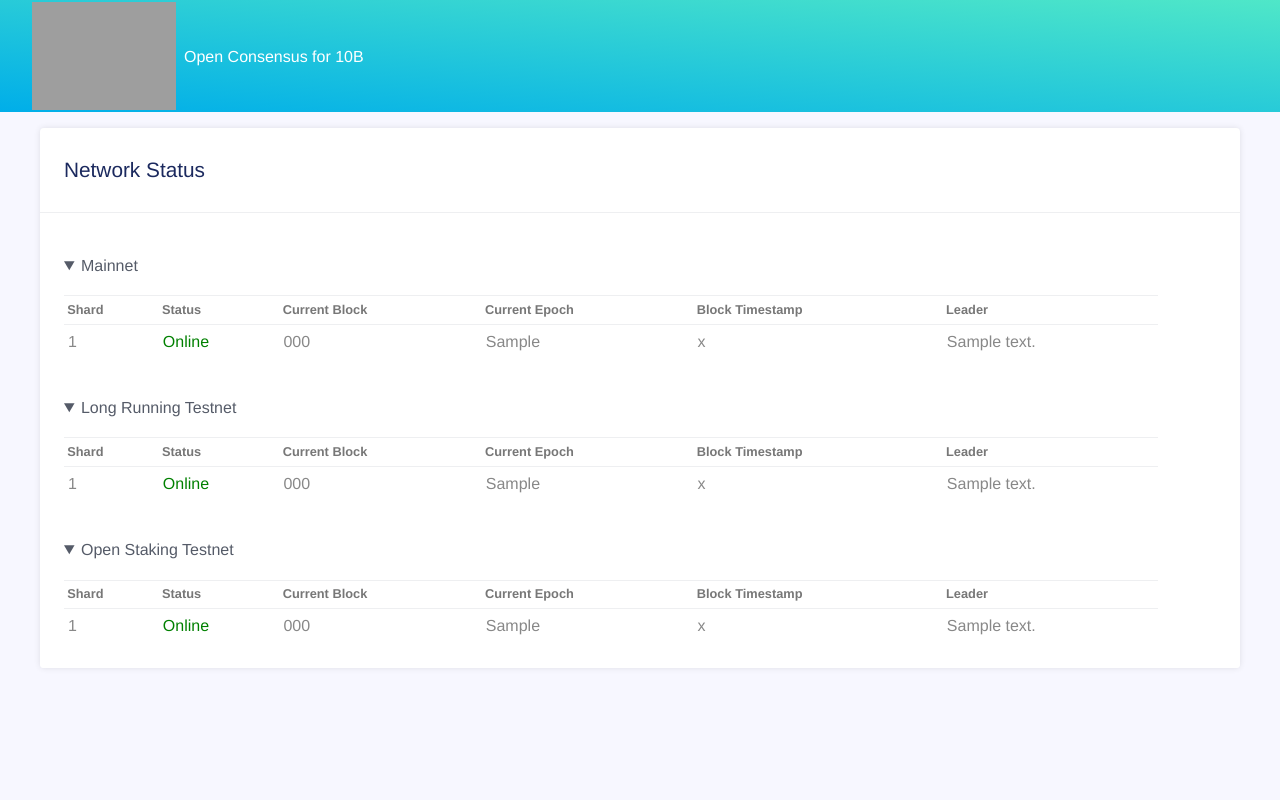
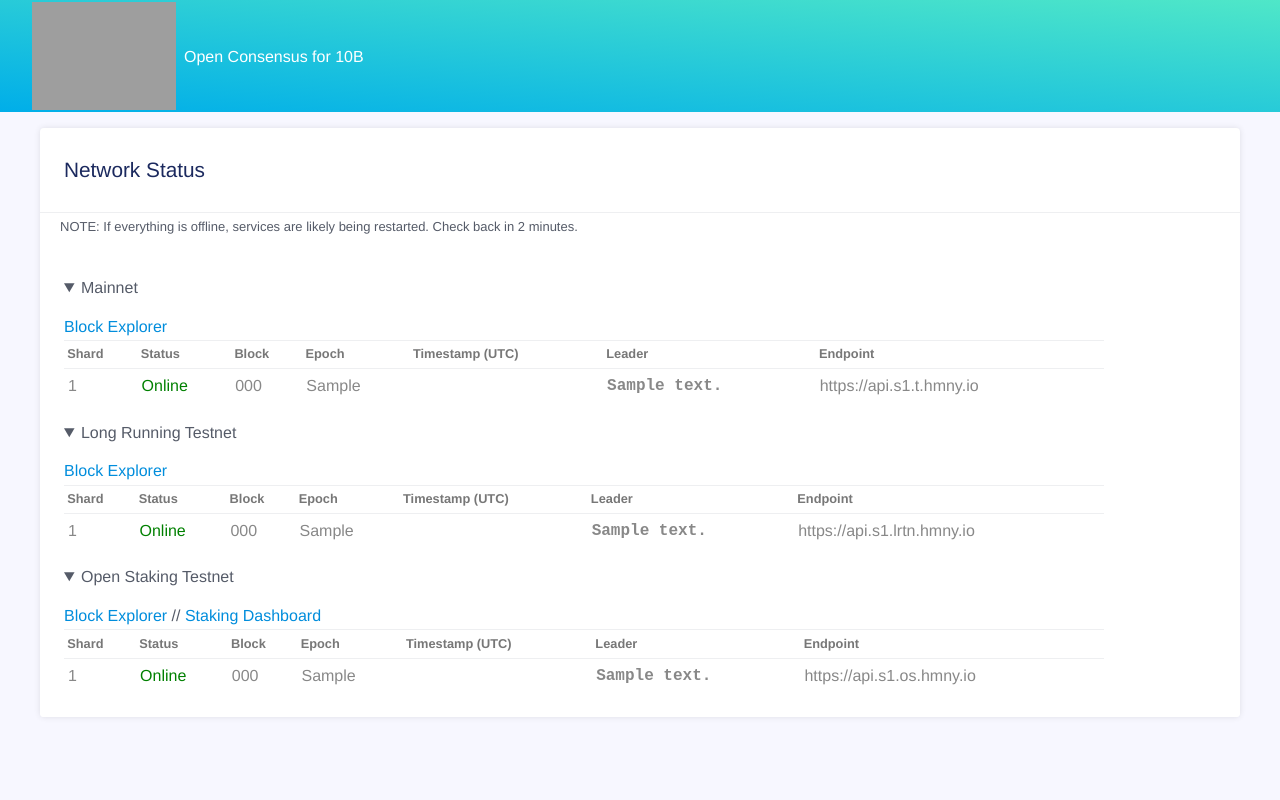
Before and after one commit to harmony-one/monitor, a Flask app: page /status in a window 1280 px wide. Run offline with Flask 2, Linux system fonts and the light colour scheme; a database or web service that is not in the repository returns one stand-in record (values such as "Sample title"); data that the repository does not hold is empty; grey boxes are pictures that could not be loaded.

Commit message:
Watchdog & Status Page updates (#434)
* [watchdog] Change background color of down nodes to red

* [status-page] Read list of networks from a file

* [status-page] Update CSS to display leader address in monospaced font & center boxes

* [status-page] Add links to Block Explorer & Staking Dashboard
	      Include API endpoints for each shard & network

* [watchdog] Show ONE address in Previous Committee

```diff
--- /dev/null
+++ b/monitoring/status-page/networks.txt
@@ -0,0 +1,4 @@
+# Network Name, Watchdog Chain Name, Explorer Link, Staking Dashboard Link, Endpoint tag
+Mainnet, mainnet, https://explorer.harmony.one, , t
+Long Running Testnet, testnet, https://explorer.testnet.harmony.one, , lrtn
+Open Staking Testnet, staking, https://explorer.os.hmny.io, https://staking.harmony.one, os
--- a/monitoring/status-page/status/routes.py
+++ b/monitoring/status-page/status/routes.py
@@ -3,21 +3,33 @@ import json
 import requests
 from flask import render_template
 from status import app
+from collections import namedtuple
+
+NetworkInfo = namedtuple('NetworkInfo', ['name', 'watchdog', 'explorer', 'staking', 'endpoint'])
 
 watchdog = 'http://watchdog.hmny.io/status-%s'
-network_list = [('Mainnet', 'mainnet'),('Long Running Testnet', 'testnet'), ('Open Staking Testnet', 'staking')]
+endpoint = 'https://api.s%s.%s.hmny.io'
 
 @app.route('/status')
 def status():
+
+    with open('networks.txt', 'r') as f:
+        network_list = [NetworkInfo(*[y.strip() for y in x.strip().split(',')]) for x in f if not x[0] == '#']
+
     statuses = {}
     for n in network_list:
-        r = requests.get(watchdog % n[1], auth=('harmony', 'harmony.one'))
-        statuses[n[0]] = {}
+        r = requests.get(watchdog % n.watchdog, auth=('harmony', 'harmony.one'))
+        statuses[n.name] = {}
+        statuses[n.name]['block'] = {}
         for result in r.json():
-            statuses[n[0]][result["shard-id"]] = result
+            statuses[n.name]['block'][result['shard-id']] = result
+            statuses[n.name]['block'][result['shard-id']]['endpoint'] = endpoint % (result['shard-id'], n.endpoint)
+        statuses[n.name]['explorer-link'] = n.explorer
+        statuses[n.name]['staking-link'] = n.staking
 
+    # Sort output by ShardID
     for net in statuses.keys():
-        for k in statuses[net]:
-            statuses[net] = {key: value for key, value in sorted(statuses[net].items(), key = lambda item: item[1]["shard-id"])}
+        for k in statuses[net]['block']:
+            statuses[net]['block'] = {key: value for key, value in sorted(statuses[net]['block'].items(), key = lambda item: item[1]['shard-id'])}
 
     return render_template('status.html.j2', data = statuses)
--- a/monitoring/status-page/status/static/styles.css
+++ b/monitoring/status-page/status/static/styles.css
@@ -104,6 +104,14 @@ a {
 }
 a:hover {
     text-decoration: underline;
+}
+.flex-col {
+  display: flex;
+  flex-direction: column;
+}
+.flex-row {
+  display: flex;
+  justify-content: space-between;
 }
 .hmy-bg {
     background: linear-gradient(to right top, #00aee9, #4fe7c8);
--- a/monitoring/status-page/status/templates/status.html.j2
+++ b/monitoring/status-page/status/templates/status.html.j2
@@ -53,41 +53,59 @@
             <header>
               <h1>Network Status</h1>
             </header>
+            <div style="padding-top: 4px; padding-left: 20px">
+              <p><font size="2">NOTE: If everything is offline, services are likely being restarted. Check back in 2 minutes.</font></p>
+            </div>
 
-
-            <div class="card">
+            <div class="card flex-col">
             {% for net in data.keys() %}
-            <section>
+            <span style="width: 95%;margin-right: 0;">
               <details open>
                 <summary>{{ net }}</summary>
-                <div>
-                  <table style = "width: 95%">
+                <div class="flex-col" style="padding-bottom: 4px">
+                  <div class="flex-row">
+                    <p>
+                    {% if data[net]['explorer-link'] %}
+                      <a href="{{ data[net]['explorer-link'] }}">Block Explorer</a>
+                    {% endif %}
+                    {% if data[net]['staking-link'] %}
+                      // <a href="{{ data[net]['staking-link'] }}">Staking Dashboard</a>
+                    {% endif %}
+                    </p>
+                  </div>
+                </div>
+                <div class="flex-col">
+                  <table style = "width: 95%;">
                     <tr>
                       <th>Shard</th>
                       <th>Status</th>
-                      <th>Current Block</th>
-                      <th>Current Epoch</th>
-                      <th>Block Timestamp</th>
+                      <th>Block</th>
+                      <th>Epoch</th>
+                      <th>Timestamp (UTC)</th>
                       <th>Leader</th>
+                      <th>Endpoint</th>
                     </tr>
-                    {% for value in data[net] %}
+                    {% for value in data[net]['block'] %}
                     <tr>
-                      <td>{{ data[net][value]["shard-id"] }}</td>
-                      {% if data[net][value]["consensus-status"] %}
+                      <td>{{ data[net]['block'][value]['shard-id'] }}</td>
+                      {% if data[net]['block'][value]['consensus-status'] %}
                         <td><font color="green">Online</font></td>
                       {% else %}
                         <td><font color="red">Offline</font></td>
                       {% endif %}
-                      <td>{{ data[net][value]["current-block-number"] }}</td>
-                      <td>{{ data[net][value]["current-epoch"] }}</td>
-                      <td>{{ data[net][value]["block-timestamp"] }}</td>
-                      <td>{{ data[net][value]["leader-address"] }}</td>
-                      {% endfor %}
+                      <td>{{ data[net]['block'][value]['current-block-number'] }}</td>
+                      <td>{{ data[net]['block'][value]['current-epoch'] }}</td>
+                      <td>{{ data[net]['block'][value]['block-timestamp'][:-10] }}</td>
+                      <td style="font-family:'Courier New', monospaced; font-weight: 550;">
+                        {{ data[net]['block'][value]['leader-address'] }}
+                      </td>
+                      <td> {{ data[net]['block'][value]['endpoint'] }} </td>
                     </tr>
+                    {% endfor %}
                   </table>
                 </div>
               </details>
-            </section>
+            </span>
             {% endfor %}
             </div>
           </div>
```
